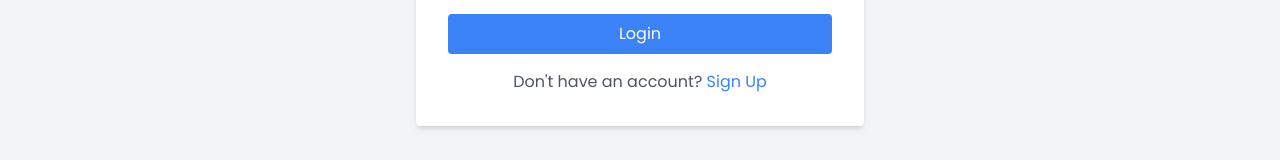
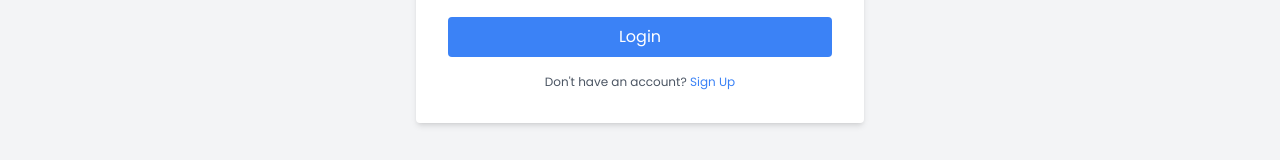
Before and after one commit to waqar-ahmad356/food-app-react, a React (Vite) app: page /login in a window 1280 px wide. Shown: the part 526-686 px from the top of the page. Built offline with nearby package versions, Linux system fonts and the light colour scheme; no server answers.

Commit message:
dev-mode

```diff
--- a/src/components/Cart.jsx
+++ b/src/components/Cart.jsx
@@ -11,8 +11,8 @@ const Cart = () => {
   const navigate = useNavigate();
 
   return (
-    <div className='mt-[100px] mb-[50px] px-[80px]'>
-      <div className='cart-items'>
+    <div className='md:mt-[100px] mt-[30px] lg:px-[80px] md:px-[60px] sm:px-[40px] px-[16px] mb-[50px] '>
+      <div >
         {/* Displaying cart items with details */}
         <div className='grid md:grid-cols-6 grid-cols-3'>
           <p>Items</p>
--- a/src/components/Login.jsx
+++ b/src/components/Login.jsx
@@ -74,7 +74,7 @@ const Login = () => {
 
 
   return (
-    <div className="min-h-screen bg-gray-100 flex items-center justify-center">
+    <div className="min-h-screen lg:px-[80px] md:px-[60px] sm:px-[40px] px-[16px] bg-gray-100 flex items-center justify-center">
       <div className="bg-white p-8 rounded shadow-md w-full max-w-md">
         <h2 className="text-2xl font-bold text-center mb-6">
           {isLogin ? "Login" : "Sign Up"}
@@ -164,7 +164,7 @@ const Login = () => {
           </button>
         </form>
 
-        <p className="text-center text-gray-600 mt-4">
+        <p className="text-center text-gray-600 text-[12px] mt-4">
           {isLogin ? "Don't have an account?" : "Already have an account?"}{" "}
           <button
             onClick={toggleForm}
--- a/src/components/MyOrders.jsx
+++ b/src/components/MyOrders.jsx
@@ -42,7 +42,7 @@ const token=localStorage.getItem("token")
   }, [token,data]);
 
   return (
-    <div className="mt-[60px] px-[80px]">
+    <div className="mt-[60px] lg:px-[80px] md:px-[60px] sm:px-[40px] px-[16px]">
       <h2 className="font-bold text-[30px]">My Orders</h2>
       <div className="flex flex-col gap-4 mt-[30px]">
         {data.map((order, index) => {
--- a/src/components/PlaceOrder.jsx
+++ b/src/components/PlaceOrder.jsx
@@ -80,7 +80,7 @@ const PlaceOrder = () => {
 
   // Render the PlaceOrder component
   return (
-    <form className='px-[80px] w-full flex justify-between flex-wrap  mt-[60px] ' onSubmit={placeOrder}>
+    <form className='lg:px-[80px] md:px-[60px] sm:px-[40px] px-[16px] w-full flex justify-between flex-wrap  mt-[60px] ' onSubmit={placeOrder}>
       <div className='w-full max-w-[500px] flex flex-col gap-3'>
         <p className='text-[30px] font-bold mb-[40px]'>Delivery Information</p>
         <div className='flex gap-3'>
@@ -101,7 +101,7 @@ const PlaceOrder = () => {
       </div>
       <div className='w-full max-w-[500px] mt-[100px]'>
         <div className='flex flex-col gap-6'>
-          <h2>Cart Totals</h2>
+          <h2 className='font-bold text-[20px]'>Cart Totals</h2>
           <div className='flex flex-col gap-6'>
             <div className='flex justify-between '>
               <p>Sub Total</p>
```
